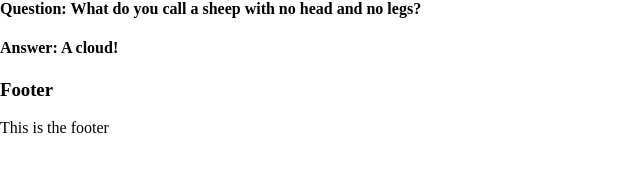
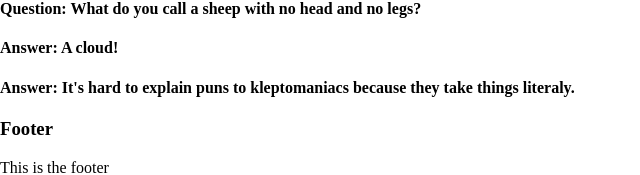
Before and after one commit to Va2/react-intro-course, a React (Create React App) app: page / in a window 1280 px wide. Shown: the part 2295-2470 px from the top of the page, without its empty margins (0-640 px from the left). Before the commit the page ends 2448 px from the top, so only its background shows below. Built offline with nearby package versions, Linux system fonts and the light colour scheme.

Commit message:
Props in React - v4: conditional rendering

```diff
--- a/src/components/Joke.js
+++ b/src/components/Joke.js
@@ -3,7 +3,7 @@ import React from 'react';
 function Joke(props) {
     return (
        <div>
-            <h4>Question: {props.question}?</h4>
+            <h4 style={{display: props.question ? "block" : "none"}}>Question: {props.question}?</h4>
             <h4>Answer: {props.punchline}</h4>
        </div>
     )
--- a/src/components/MainContent.js
+++ b/src/components/MainContent.js
@@ -64,6 +64,9 @@ function MainContent() {
                 question="What do you call a sheep with no head and no legs"
                 punchline="A cloud!"
             />
+            <Joke
+                punchline="It's hard to explain puns to kleptomaniacs because they take things literaly."
+            />
         </main>
     )
 }
```
